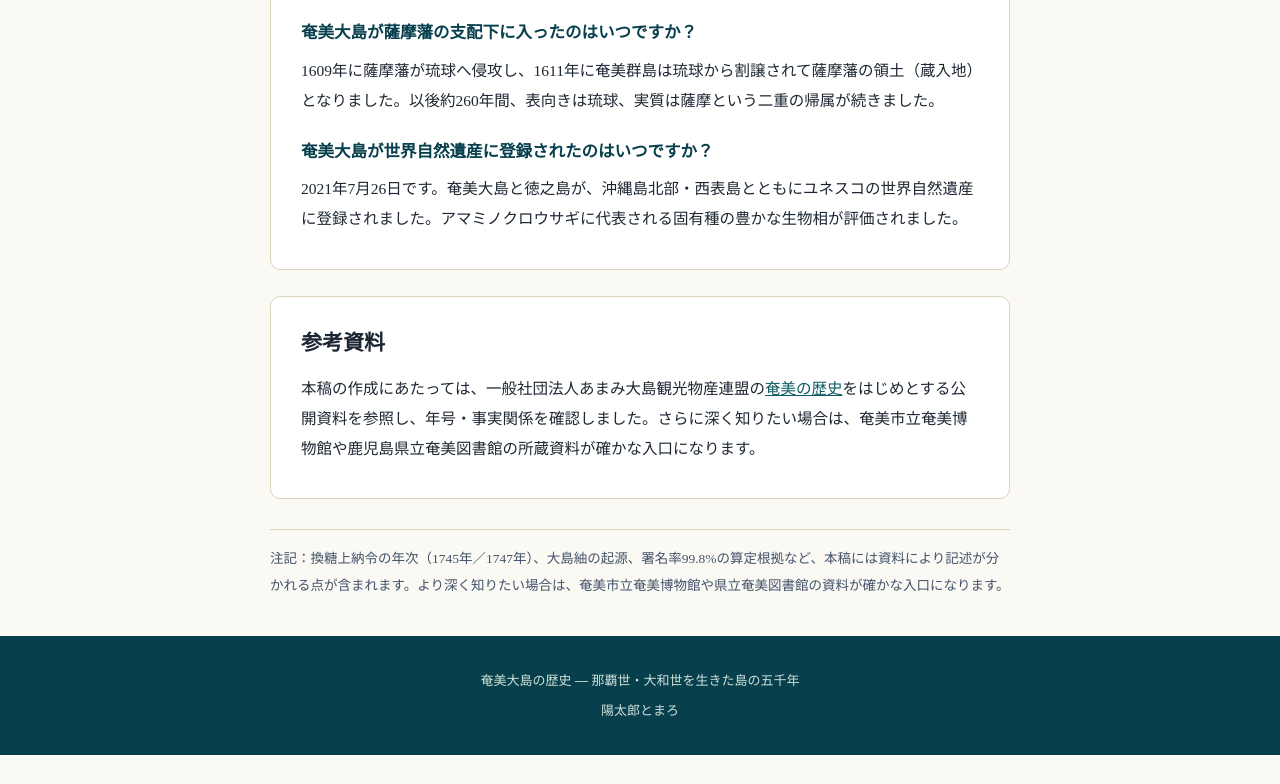
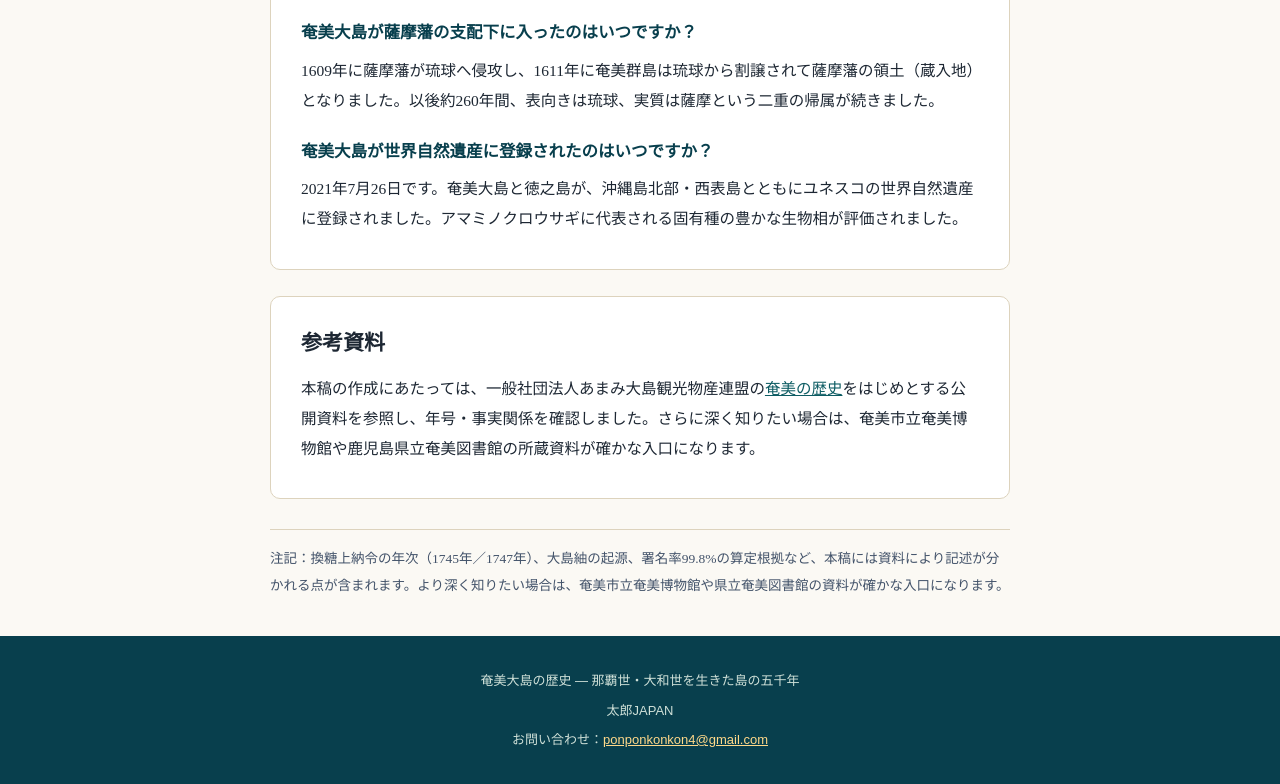
Before and after one commit to ponponkonkon4-rgb/amami-history, a plain HTML site: page index.html in a window 1280 px wide. Shown: the part 6794-7578 px from the top of the page. Before the commit the page ends 7549 px from the top, so only its background shows below. Drawn offline with Linux system fonts and the light colour scheme.

Commit message:
運営名を太郎JAPANに変更し、お問い合わせメールアドレスを追加

```diff
--- a/index.html
+++ b/index.html
@@ -6,7 +6,7 @@
 <title>奄美大島の歴史｜那覇世・大和世から世界自然遺産まで ― 島の五千年を通史で読む</title>
 <meta name="description" content="奄美大島の歴史を時代ごとに深掘り。琉球王国の那覇世、1609年薩摩侵攻と黒糖地獄の大和世、西郷隆盛の龍郷潜居、1953年12月25日の日本復帰、2021年世界自然遺産登録まで。地元の時代呼称でたどる島の五千年。">
 <meta name="keywords" content="奄美大島,歴史,那覇世,大和世,黒糖地獄,薩摩藩,琉球王国,日本復帰,1953年,西郷隆盛,龍郷,世界自然遺産,大島紬,島唄">
-<meta name="author" content="作下 陽太郎">
+<meta name="author" content="太郎JAPAN">
 <link rel="canonical" href="https://ponponkonkon4-rgb.github.io/amami-history/">
 <meta property="og:type" content="article">
 <meta property="og:locale" content="ja_JP">
@@ -23,7 +23,7 @@
   "headline": "奄美大島の歴史 ― 那覇世・大和世を生きた島の五千年",
   "description": "奄美大島の歴史を時代ごとに深掘り。琉球王国の那覇世、1609年薩摩侵攻と黒糖地獄の大和世、西郷隆盛の龍郷潜居、1953年12月25日の日本復帰、2021年世界自然遺産登録まで。",
   "inLanguage": "ja",
-  "author": { "@type": "Person", "name": "陽太郎とまろ" },
+  "author": { "@type": "Organization", "name": "太郎JAPAN", "email": "ponponkonkon4@gmail.com" },
   "datePublished": "2026-11-17",
   "about": { "@type": "Place", "name": "奄美大島" }
 }
@@ -102,6 +102,7 @@
   footer{background:var(--sea-deep);color:#cfe0d8;text-align:center;padding:28px 16px;font-size:13px;
     font-family:"Hiragino Sans","Yu Gothic",sans-serif}
   footer p{margin:4px 0}
+  footer a{color:#ffd98a}
 </style>
 </head>
 <body>
@@ -227,7 +228,8 @@
 
 <footer>
   <p>奄美大島の歴史 ― 那覇世・大和世を生きた島の五千年</p>
-  <p>陽太郎とまろ</p>
+  <p>太郎JAPAN</p>
+  <p>お問い合わせ：<a href="mailto:ponponkonkon4@gmail.com">ponponkonkon4@gmail.com</a></p>
 </footer>
 
 </body>
```
Also changed, not shown: 1 other file.
